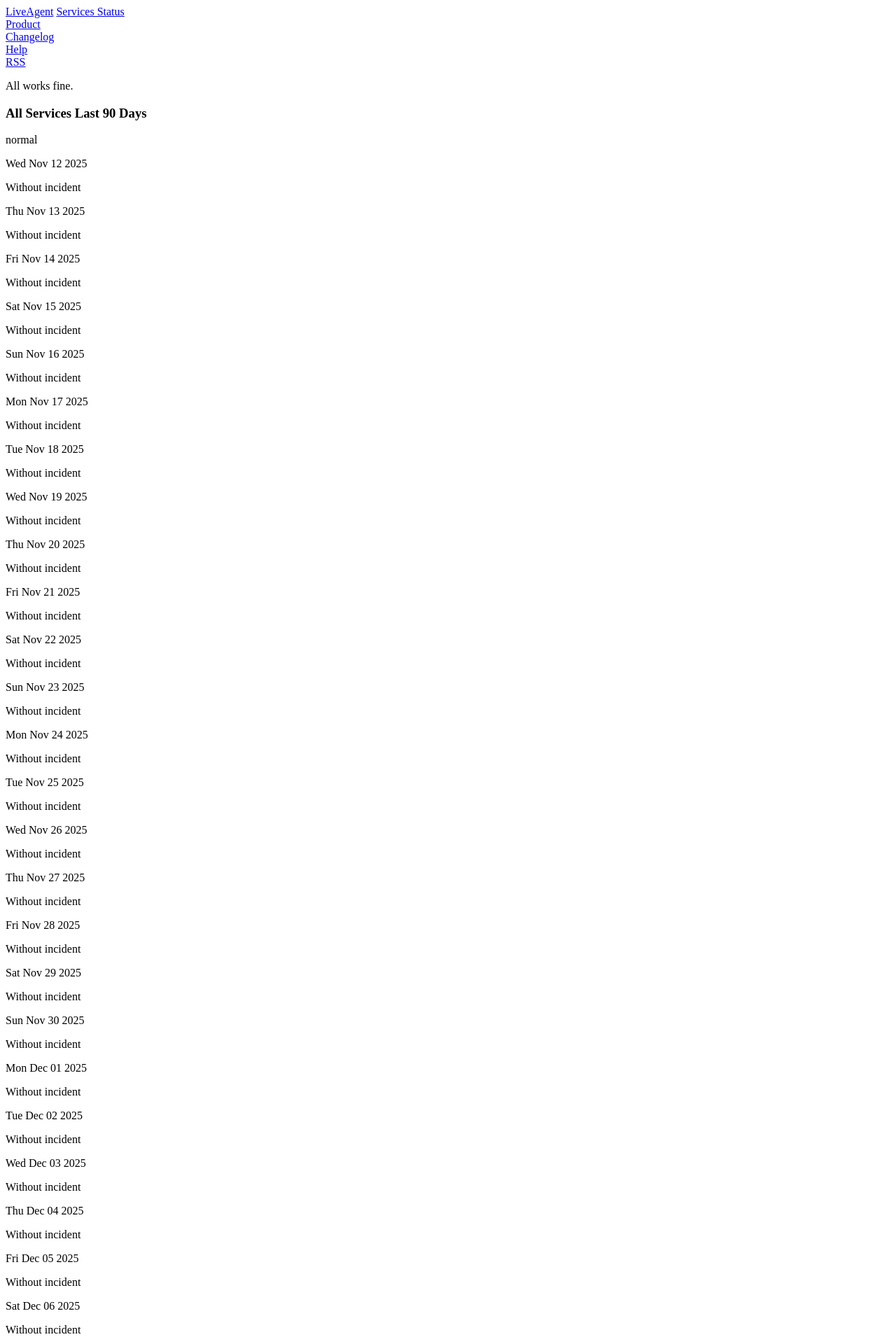
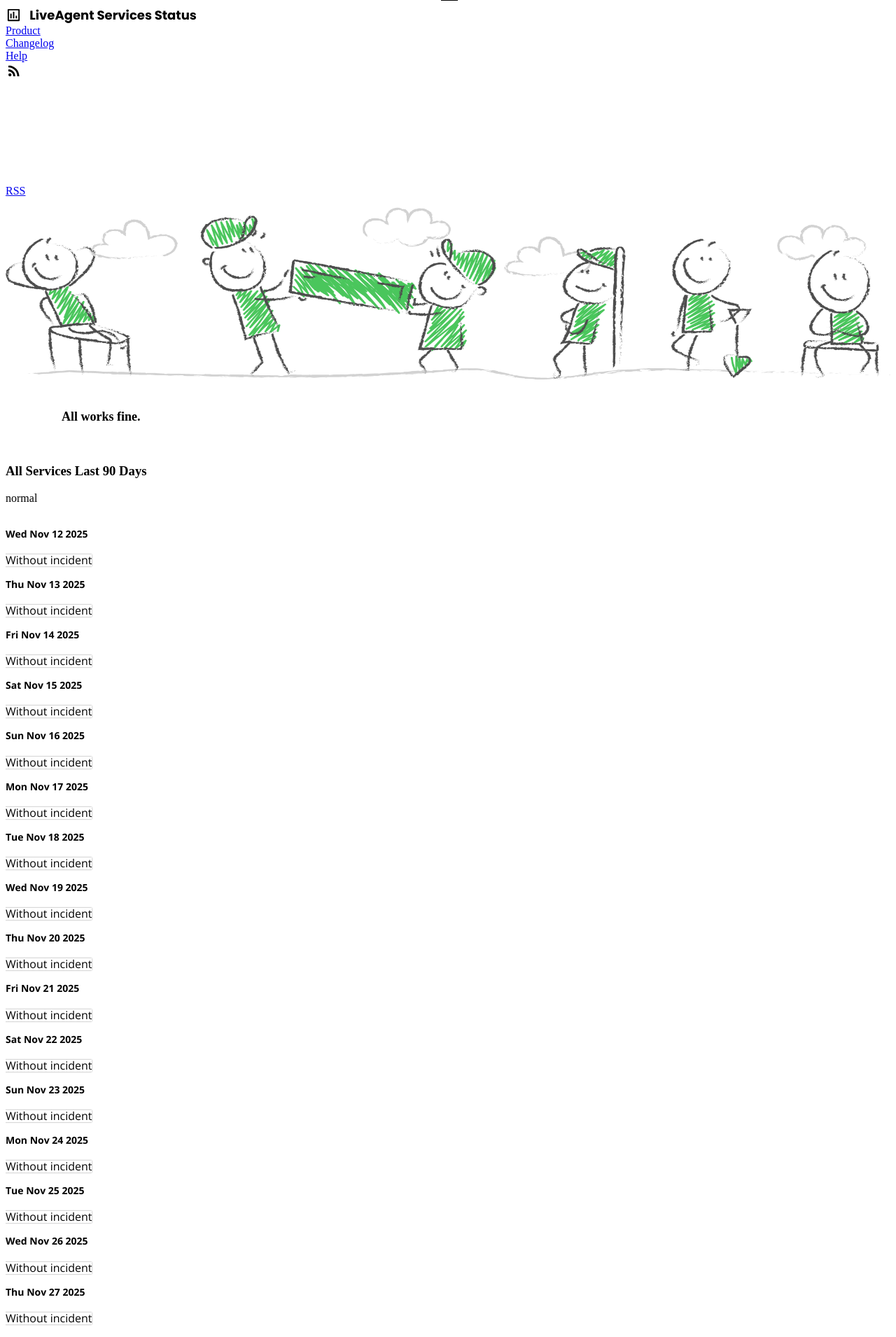
Before and after one commit to dshymanskyi/la-status-v2, a Jekyll site: the page built from index.html, in a window 1280 px wide. Shown: the top 1910 px of the page at 70% size. Built offline with Jekyll 4.4.1, drawn with Linux system fonts in a browser that asks for light colours; the list of posts is cut into pages by our own code.

Commit message:
Update default.html

```diff
--- a/_layouts/default.html
+++ b/_layouts/default.html
@@ -26,7 +26,7 @@
     <title>{{ page.title }} - {{ servicesStatus }}</title>
     <meta name="author" content="{{ site.author }}"/>
     <link href="rss.xml" rel="alternate" title="{{ site.title }} - {{ servicesStatus }}" type="application/xml"/>
-    <link rel="stylesheet" href="{{ site.baseurl }}" type="text/css" media="screen, projection"/>
+    <link rel="stylesheet" href="css/style.css" type="text/css" media="screen, projection"/>
     <link rel="shortcut icon" type="image/ico" href="/{{ servicesStatus }}.ico"/>
     <meta name="msapplication-TileColor" content="#ffffff"/>
     <meta name="msapplication-TileImage" content="/{{ servicesStatus }}.ico"/>
```
